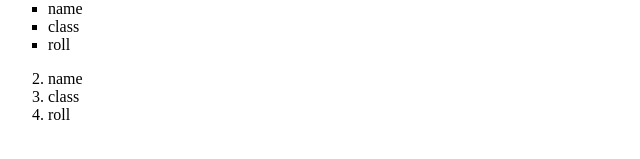
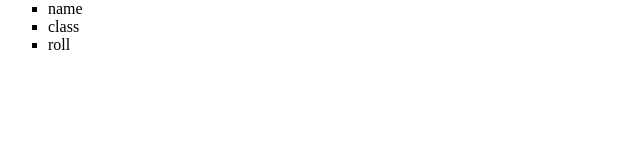
Before and after one commit to SobiyaChainee/shapeAI_class8, a plain HTML site: page class8.html in a window 1280 px wide. Shown: the part 211-370 px from the top of the page, without its empty margins (0-640 px from the left). Drawn offline with Linux system fonts and the light colour scheme.

Commit message:
2nd commit

```diff
--- a/class8.html
+++ b/class8.html
@@ -23,11 +23,7 @@
             <li>class</li>
             <li>roll</li>
         </ul>
-        <ol start="2">
-            <li>name</li>
-            <li>class</li>
-            <li>roll</li>
-        </ol>
+
 
     </body>
 
```
